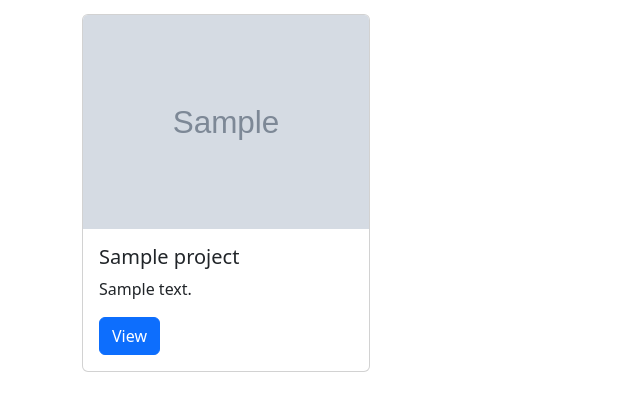
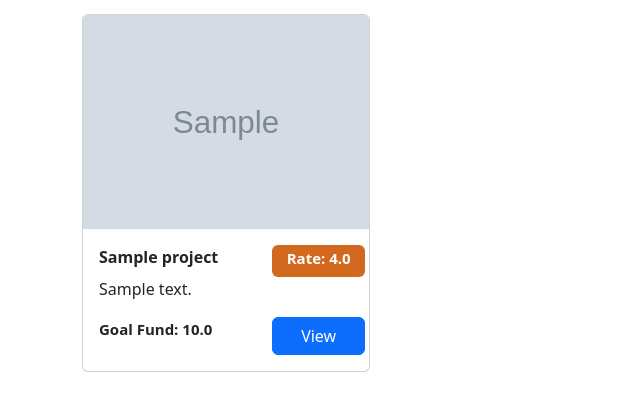
Before and after one commit to Mustafa-Badr98/django-Crowd-Funding-Web-app, a Django app: template crowd_funding/projects/templates/proj/projectDetails.html in a window 1280 px wide. Shown: the part 1409-1829 px from the top of the page, without its empty margins (0-640 px from the left). Run offline with Django 4.2, Linux system fonts and the light colour scheme; tables that the repository leaves empty hold one stand-in row (values such as "Sample post"); the template is opened without the code that fills it: values that come from a table or form of the project are taken from there, most other values are stand-ins (such as "Sample title", 1, 10 or a date in 2020); grey boxes marked "Sample" are stand-in pictures; some libraries are stand-ins or nearby versions.

Commit message:
add some enhancments to the similar projects card in projectDetails Page displaing rate and goal fund.

```diff
--- a/crowd_funding/projects/templates/proj/projectDetails.html
+++ b/crowd_funding/projects/templates/proj/projectDetails.html
@@ -79,7 +79,7 @@
             <div class="row py-0 mt-3 ">
                 <div class="col-6">
                     <div>
-                        <span >Rate : </span>
+                        <span>Rate : </span>
                         <span class="badge bg-secondary">{{project.average_rate}}</span>
                         <span class="ms-5">
                             <span class="dropdown ">
@@ -322,9 +322,22 @@
                     <div class="card" style="width: 18rem;">
                         <img src="{{simProject.get_main_image_url}}" class="card-img-top" alt="...">
                         <div class="card-body">
-                            <h5 class="card-title">{{simProject.title}}</h5>
+                            <div class="row">
+                                <span class="card-title fs-6 col-8 fw-bold">{{simProject.title}}</span>
+                                <span style="font-size:15px;background-color: chocolate;" class="badge col-4">Rate:
+                                    {{simProject.average_rate}}</span>
+                            </div>
+
                             <p class="card-text">{{simProject.details}}</p>
-                            <a href="{{simProject.get_show_url}}" class="btn btn-primary">View</a>
+                            <div class="row">
+                                <div class="col-8">
+                                    <span style="font-size:15px" class="fw-bold">Goal Fund:
+                                        {{simProject.total_target}}</span>
+
+                                </div>
+                                <a href="{{simProject.get_show_url}}" class="btn btn-primary col-4">View</a>
+
+                            </div>
                         </div>
                     </div>
                 </div>
```
